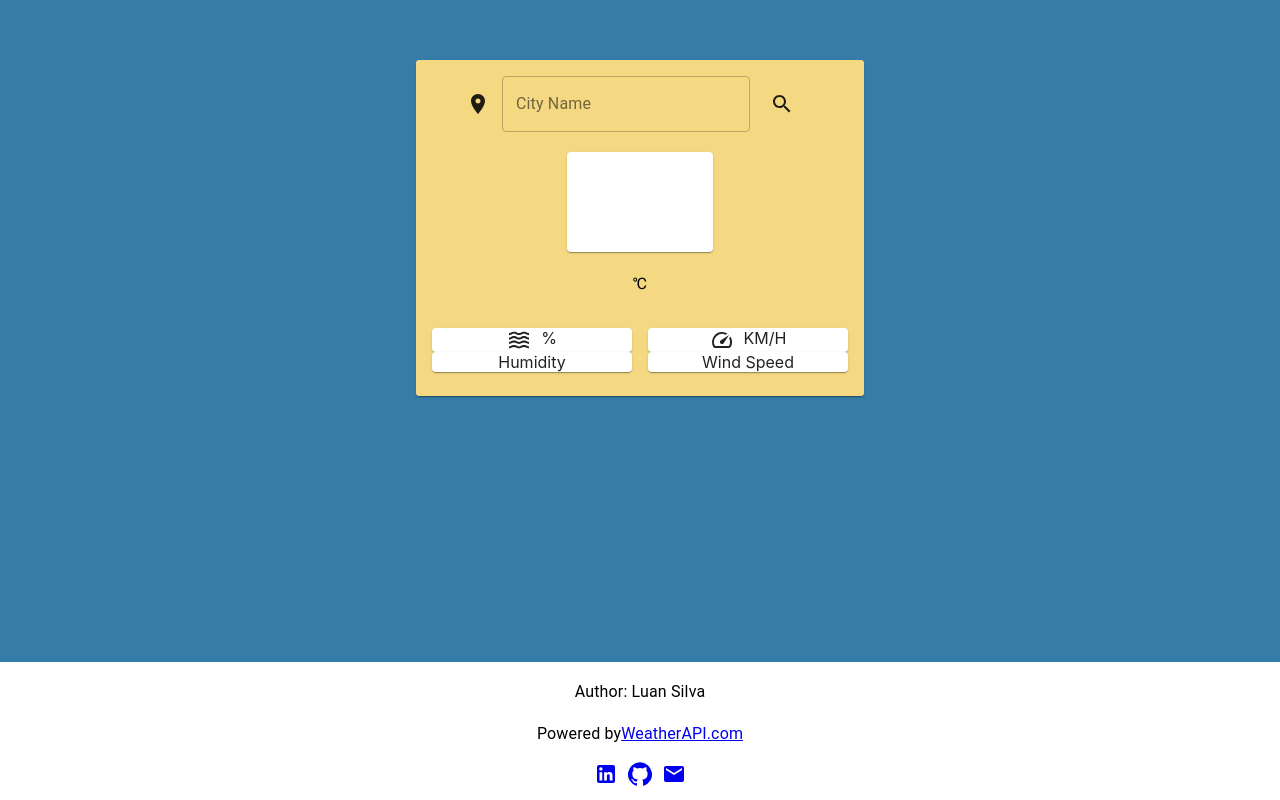
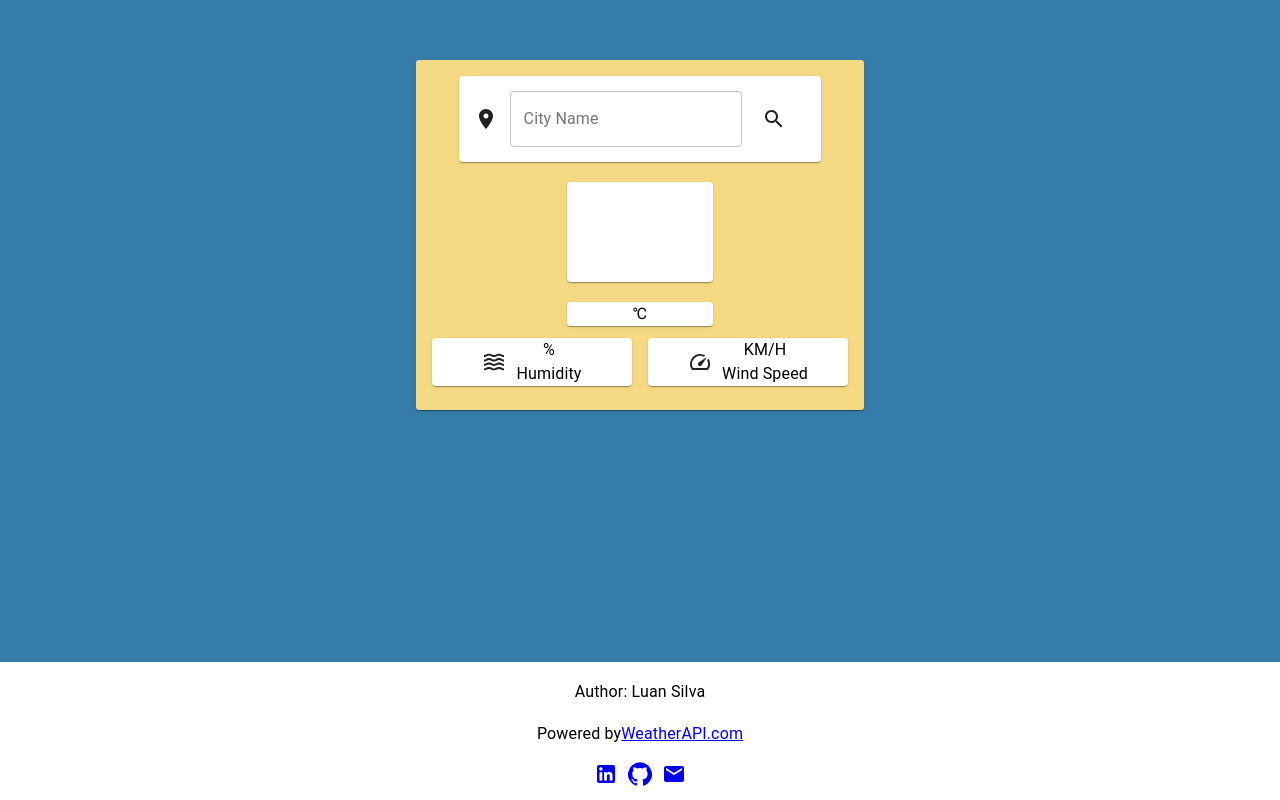
Before and after one commit to luan-s1lva/weather-app, a React (Create React App) app: page / in a window 1280 px wide. Built offline with nearby package versions, Linux system fonts and the light colour scheme.

Commit message:
Fazendo alguns ajustes no front

```diff
--- a/src/components/ImageFrame/styles.js
+++ b/src/components/ImageFrame/styles.js
@@ -12,7 +12,7 @@ export const Card = styled(CardMUI)`
   @media (min-width: 768px) {
     width: 35%;
   }
-  width: 80%;
+  width: 40%;
   margin: auto;
   margin-top: 20px;
   margin-bottom: 20px;
--- a/src/components/SearchBar/index.js
+++ b/src/components/SearchBar/index.js
@@ -19,7 +19,7 @@ const SearchBar = () => {
             API_KEY +
             "&q=" +
             cidade,
-            {headers: { Authorization: "Bearer"}}
+          { headers: { Authorization: "Bearer" } },
         )
         .then((response) => {
           setTemperatureData(response.data.current);
@@ -37,6 +37,7 @@ const SearchBar = () => {
 
   return (
     <>
+      <S.Card>
         <S.Container>
           <S.RoomIcon />
           <S.TextField
@@ -51,6 +52,7 @@ const SearchBar = () => {
             <S.SearchIcon />
           </S.Button>
         </S.Container>
+      </S.Card>
       <TemperatureStatus
         temperatureCondition={temperatureCondition}
         temperatureData={temperatureData}
--- a/src/components/SearchBar/styles.js
+++ b/src/components/SearchBar/styles.js
@@ -5,6 +5,7 @@ import {
   TextField as TextFieldMUI,
   Typography as TypographyMUI,
   IconButton as IconButtonMUI,
+  Card as CardMUI,
 } from "@material-ui/core";
 
 import { Room as RoomIconMUI, Search as SearchMUI } from "@material-ui/icons";
@@ -15,6 +16,12 @@ export const Container = styled.div`
   display: flex;
   align-items: center;
   justify-content: center;
+`;
+
+export const Card = styled(CardMUI)`
+  margin: auto;
+  width: 80%;
+  padding: 15px;
 `;
 
 export const TextField = styled(TextFieldMUI)``;
--- a/src/components/TemperatureStatus/index.js
+++ b/src/components/TemperatureStatus/index.js
@@ -7,24 +7,38 @@ const TemperatureStatus = ({ temperatureCondition, temperatureData }) => {
   return (
     <>
       <ImageFrame src={temperatureCondition.icon} />
-      <S.Typography>{temperatureData.temp_c}℃</S.Typography>
-      <S.Typography>{temperatureCondition.text}</S.Typography>
-      <br />
+      <S.Card>
+        <S.Typography>{temperatureData.temp_c}℃</S.Typography>
+        <S.Typography>{temperatureCondition.text}</S.Typography>
+      </S.Card>
+
       <S.Grid container spacing={2}>
         <S.Grid item xs={6}>
           <S.Paper>
-            <S.WavesSharp />
-            {temperatureData.humidity}%
+            <S.Container>
+              <S.WavesSharp />
+            </S.Container>
+
+            <S.Container>
+              <S.Typography>{temperatureData.humidity}%</S.Typography>
+              <S.Typography>Humidity</S.Typography>
+            </S.Container>
           </S.Paper>
-          <S.Paper>Humidity</S.Paper>
         </S.Grid>
 
         <S.Grid item xs={6}>
           <S.Paper>
-            <S.Speed />
-            {temperatureData.wind_kph} KM/H
+            <S.Container>
+              <S.Speed />
+            </S.Container>
+
+            <S.Container>
+              <S.Typography>{temperatureData.wind_kph} KM/H</S.Typography>
+              <S.Typography noWrap sx={{ fontSize: 18 }}>
+                Wind Speed
+              </S.Typography>
+            </S.Container>
           </S.Paper>
-          <S.Paper> Wind Speed</S.Paper>
         </S.Grid>
       </S.Grid>
     </>
--- a/src/components/TemperatureStatus/styles.js
+++ b/src/components/TemperatureStatus/styles.js
@@ -5,6 +5,7 @@ import {
   Typography as TypographyMUI,
   Grid as GridMUI,
   Paper as PaperMUI,
+  Card as CardMUI,
 } from "@material-ui/core";
 
 import {
@@ -14,6 +15,15 @@ import {
 
 export const WavesSharp = styled(WavesSharpMUI)`
   margin-right: 10px;
+`;
+
+export const Card = styled(CardMUI)`
+  @media (min-width: 768px) {
+    width: 35%;
+  }
+  width: 50%;
+  margin: auto;
+  margin-top: 20px;
 `;
 
 export const Speed = styled(SpeedMUI)`
@@ -29,11 +39,12 @@ export const Grid = styled(GridMUI)`
 export const Paper = styled(PaperMUI)`
   display: flex;
   justify-content: center;
+  width: 100%;
+  variant: outlined;
 `;
 
 export const Typography = styled(TypographyMUI)`
   justify-content: center;
-  font-size: 2.5em;
   color: black;
   display: flex;
 `;
@@ -42,4 +53,5 @@ export const Container = styled.div`
   display: flex;
   align-items: center;
   justify-content: center;
+  flex-direction: column;
 `;
```
Also changed, not shown: src/components/Footer/index.js (+6 -1 lines). Lines whose indentation alone changed are shown as unchanged.
